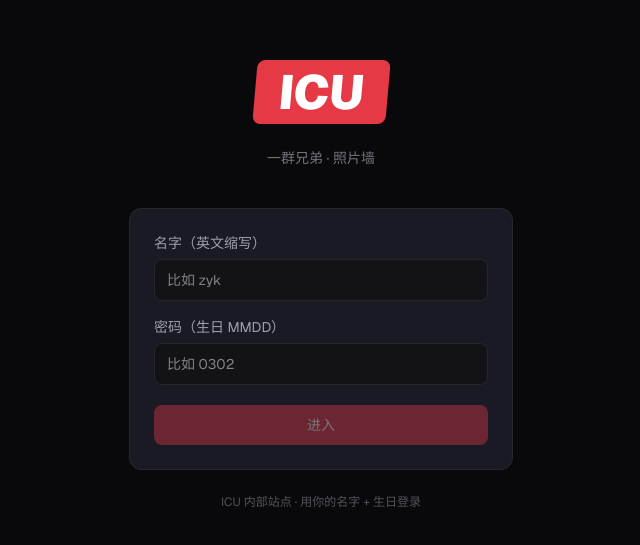
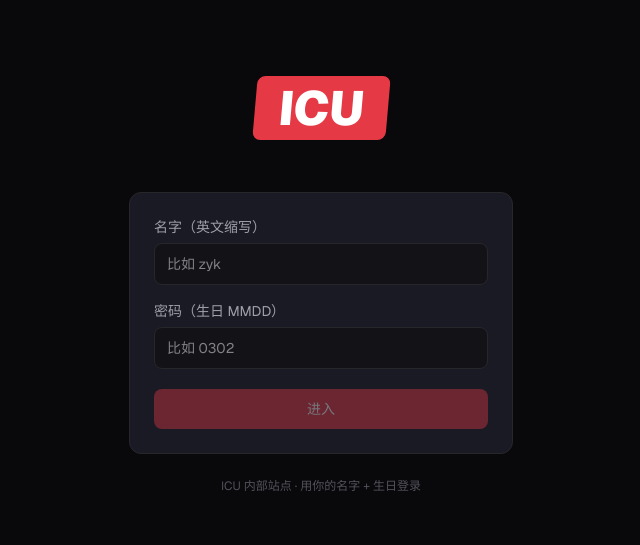
Before and after one commit to xiaokunjolon-hub/icu-photo-wall, a Next.js app: page /login in a window 1280 px wide. Shown: the part 115-660 px from the top of the page, without its empty margins (319-959 px from the left). Built offline with nearby package versions, Linux system fonts and the light colour scheme; no server answers.

Commit message:
去掉登录页副标题

```diff
--- a/src/app/login/page.tsx
+++ b/src/app/login/page.tsx
@@ -72,7 +72,6 @@ function LoginForm() {
           >
             ICU
           </div>
-          <p className="text-zinc-500 text-sm mt-3">一群兄弟 · 照片墙</p>
         </div>
 
         {/* 登录表单 */}
```
